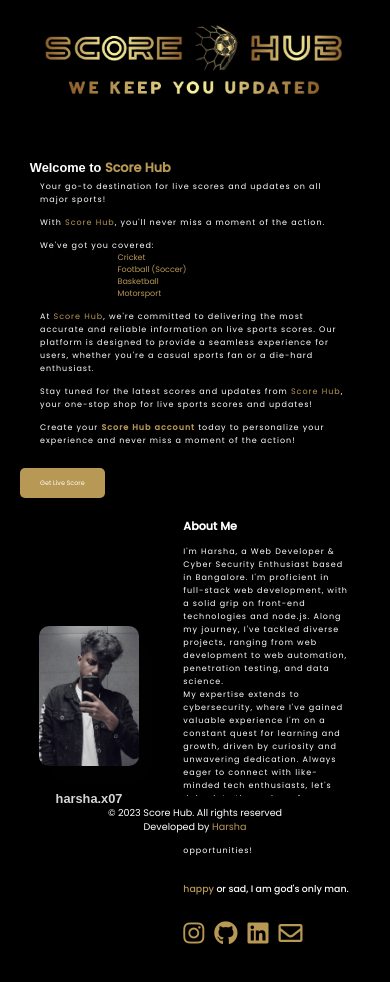
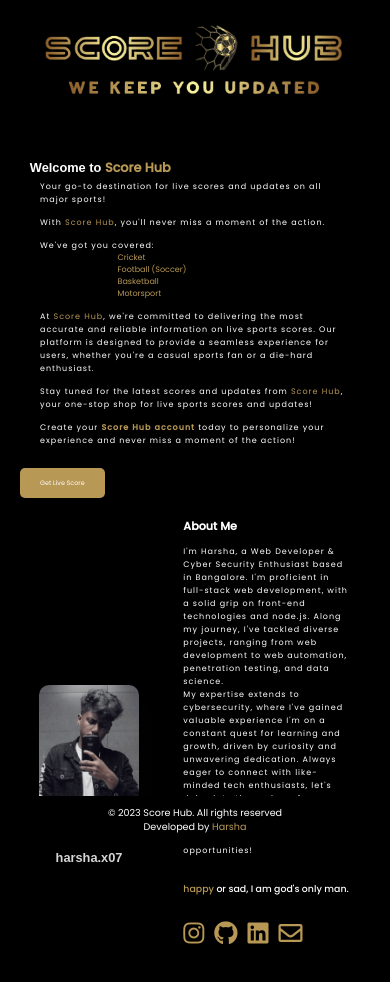
Before and after one commit to harshax07/ScoreHub, a plain HTML site: page index.html in a window 390 px wide. Drawn offline with Linux system fonts and the light colour scheme.

Commit message:
Update aboutme.css

```diff
--- a/css/aboutme.css
+++ b/css/aboutme.css
@@ -354,7 +354,7 @@ footer p {
 
     .photo {
       position: absolute;
-      top: 73%;
+      top: 80%;
       left: 10%;
       display: block;
 
```
